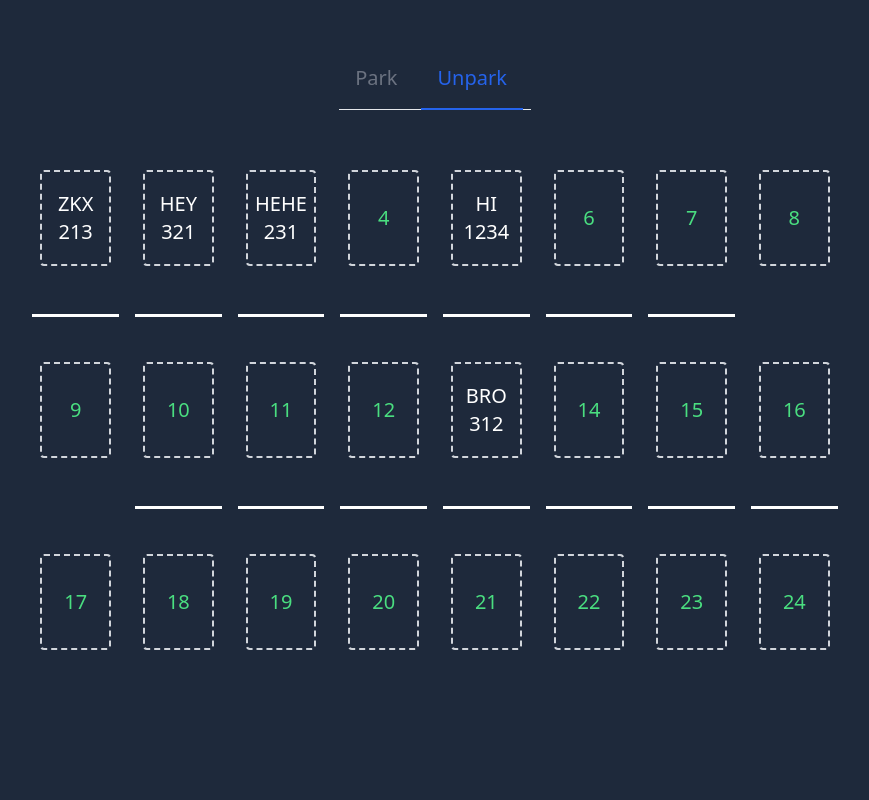
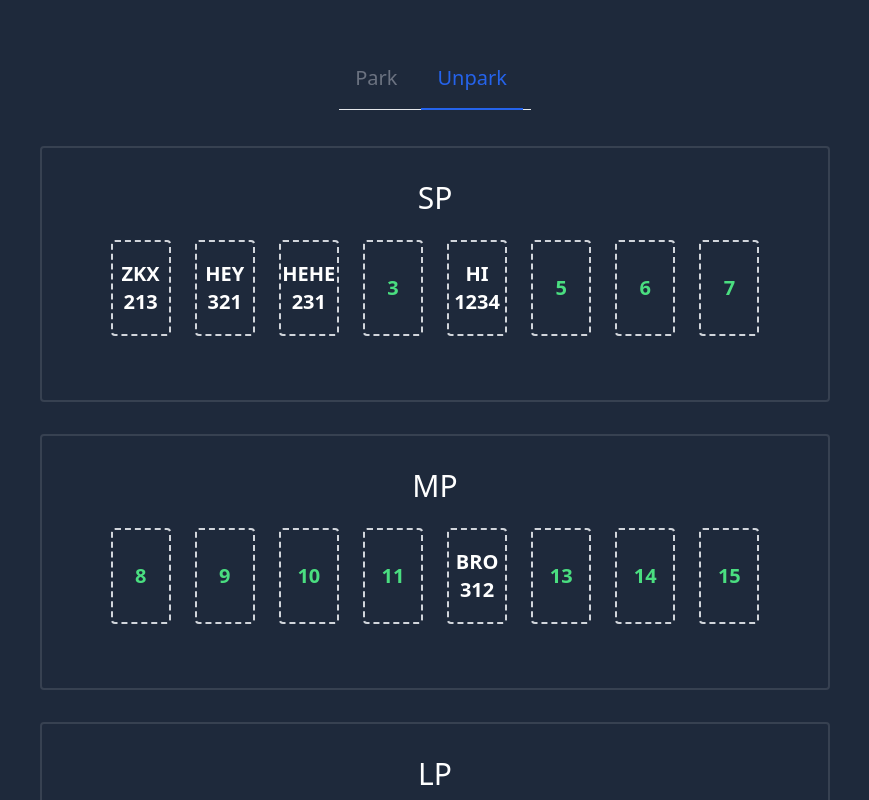
Before and after one commit to bensahagun/paymongo-parking-lot-ts, a React (Create React App) app in the folder client/: page / in a window 1280 px wide. Both pictures are taken after a click on the tab "Unpark". Shown: the top 800 px of the page, without its empty margins (205-1074 px from the left). Built offline with nearby package versions, Linux system fonts and the light colour scheme.

Commit message:
add: parking lot dummy data

```diff
--- a/client/src/App.tsx
+++ b/client/src/App.tsx
@@ -1,6 +1,6 @@
 import React, { useState } from "react";
 import Entrance from "./components/Entrance/Entrance";
-import Unpark from "./components/Unpark/Unpark";
+import ParkingLot from "./components/ParkingLot/ParkingLot";
 import Tabs from "./components/Tabs/Tabs";
 
 function App() {
@@ -17,7 +17,7 @@ function App() {
       case 1:
         return (
           <div className='w-8/12'>
-            <Unpark />
+            <ParkingLot />
           </div>
         );
     }
--- /dev/null
+++ b/client/src/components/ParkingLot/ParkingLot.tsx
@@ -0,0 +1,175 @@
+import React from "react";
+import classnames from "classnames";
+
+const data = [
+  {
+    slotSize: "SP",
+    slots: [
+      {
+        slotNumber: 0,
+        vehicleType: "SP",
+        occupant: "ZKX 213",
+      },
+      {
+        slotNumber: 1,
+        vehicleType: "MP",
+        occupant: "HEY 321",
+      },
+      {
+        slotNumber: 2,
+        vehicleType: "LP",
+        occupant: "HEHE 231",
+      },
+      {
+        slotNumber: 3,
+        vehicleType: "SP",
+        occupant: undefined,
+      },
+      {
+        slotNumber: 4,
+        vehicleType: "SP",
+        occupant: "HI 1234",
+      },
+      {
+        slotNumber: 5,
+        vehicleType: "MP",
+        occupant: undefined,
+      },
+      {
+        slotNumber: 6,
+        vehicleType: "LP",
+        occupant: undefined,
+      },
+      {
+        slotNumber: 7,
+        vehicleType: "SP",
+        occupant: undefined,
+      },
+    ],
+  },
+  {
+    slotSize: "MP",
+    slots: [
+      {
+        slotNumber: 8,
+        vehicleType: "SP",
+        occupant: undefined,
+      },
+      {
+        slotNumber: 9,
+        vehicleType: "MP",
+        occupant: undefined,
+      },
+
+      {
+        slotNumber: 10,
+        vehicleType: "LP",
+        occupant: undefined,
+      },
+
+      {
+        slotNumber: 11,
+        vehicleType: "SP",
+        occupant: undefined,
+      },
+      {
+        slotNumber: 12,
+        vehicleType: "SP",
+        occupant: "BRO 312",
+      },
+      {
+        slotNumber: 13,
+        vehicleType: "MP",
+        occupant: undefined,
+      },
+
+      {
+        slotNumber: 14,
+        vehicleType: "LP",
+        occupant: undefined,
+      },
+
+      {
+        slotNumber: 15,
+        vehicleType: "SP",
+        occupant: undefined,
+      },
+    ],
+  },
+  {
+    slotSize: "LP",
+    slots: [
+      {
+        slotNumber: 16,
+        vehicleType: "SP",
+        occupant: undefined,
+      },
+
+      {
+        slotNumber: 17,
+        vehicleType: "SP",
+        occupant: undefined,
+      },
+      {
+        slotNumber: 18,
+        vehicleType: "SP",
+        occupant: undefined,
+      },
+      {
+        slotNumber: 19,
+        vehicleType: "SP",
+        occupant: undefined,
+      },
+      {
+        slotNumber: 20,
+        vehicleType: "SP",
+        occupant: undefined,
+      },
+      {
+        slotNumber: 21,
+        vehicleType: "SP",
+        occupant: undefined,
+      },
+      {
+        slotNumber: 22,
+        vehicleType: "SP",
+        occupant: undefined,
+      },
+      {
+        slotNumber: 23,
+        vehicleType: "SP",
+        occupant: undefined,
+      },
+    ],
+  },
+];
+
+const ParkingLot = () => {
+  const unParkVehicle = (plateNum: string | undefined) => {};
+
+  return (
+    <div className='gap-8 grid'>
+      {data.map((slot, key) => (
+        <div className='border-gray-700 rounded border-solid border-2 p-8'>
+          <h3 className='text-white text-3xl'>{slot.slotSize}</h3>
+          <div className='mx-auto pt-6 gap-6  flex items-center justify-center'>
+            {slot.slots.map((s) => (
+              <div
+                onClick={() => unParkVehicle(s.occupant)}
+                className='relative w-1/12 rounded mb-8 border-gray-300 dark:border-gray-700 border-dashed border-2 h-24 items-center flex justify-center'
+              >
+                <span
+                  className={classnames("capitalize font-bold text-xl", s.occupant ? " text-white " : "text-green-400")}
+                >
+                  {s.occupant || s.slotNumber}
+                </span>
+              </div>
+            ))}
+          </div>
+        </div>
+      ))}
+    </div>
+  );
+};
+
+export default ParkingLot;
--- a/client/src/components/Unpark/Unpark.tsx
+++ /dev/null
@@ -1,160 +0,0 @@
-import React from "react";
-import classnames from "classnames";
-
-const data = [
-  {
-    slotNumber: 0,
-    vehicleType: "SP",
-    occupant: "ZKX 213",
-  },
-  {
-    slotNumber: 1,
-    vehicleType: "MP",
-    occupant: "HEY 321",
-  },
-
-  {
-    slotNumber: 2,
-    vehicleType: "LP",
-    occupant: "HEHE 231",
-  },
-
-  {
-    slotNumber: 3,
-    vehicleType: "SP",
-    occupant: null,
-  },
-  {
-    slotNumber: 4,
-    vehicleType: "SP",
-    occupant: "HI 1234",
-  },
-  {
-    slotNumber: 5,
-    vehicleType: "MP",
-    occupant: null,
-  },
-
-  {
-    slotNumber: 6,
-    vehicleType: "LP",
-    occupant: null,
-  },
-
-  {
-    slotNumber: 7,
-    vehicleType: "SP",
-    occupant: null,
-  },
-  {
-    slotNumber: 8,
-    vehicleType: "SP",
-    occupant: null,
-  },
-  {
-    slotNumber: 9,
-    vehicleType: "MP",
-    occupant: null,
-  },
-
-  {
-    slotNumber: 10,
-    vehicleType: "LP",
-    occupant: null,
-  },
-
-  {
-    slotNumber: 11,
-    vehicleType: "SP",
-    occupant: null,
-  },
-  {
-    slotNumber: 12,
-    vehicleType: "SP",
-    occupant: "BRO 312",
-  },
-  {
-    slotNumber: 13,
-    vehicleType: "MP",
-    occupant: null,
-  },
-
-  {
-    slotNumber: 14,
-    vehicleType: "LP",
-    occupant: null,
-  },
-
-  {
-    slotNumber: 15,
-    vehicleType: "SP",
-    occupant: null,
-  },
-
-  {
-    slotNumber: 16,
-    vehicleType: "SP",
-    occupant: null,
-  },
-
-  {
-    slotNumber: 17,
-    vehicleType: "SP",
-    occupant: null,
-  },
-  {
-    slotNumber: 18,
-    vehicleType: "SP",
-    occupant: null,
-  },
-  {
-    slotNumber: 19,
-    vehicleType: "SP",
-    occupant: null,
-  },
-  {
-    slotNumber: 20,
-    vehicleType: "SP",
-    occupant: null,
-  },
-  {
-    slotNumber: 21,
-    vehicleType: "SP",
-    occupant: null,
-  },
-  {
-    slotNumber: 22,
-    vehicleType: "SP",
-    occupant: null,
-  },
-  {
-    slotNumber: 23,
-    vehicleType: "SP",
-    occupant: null,
-  },
-];
-
-const ParkingLot = () => {
-  return (
-    <div>
-      <div id='parking-lot' className=' container mx-auto grid grid-cols-8 pt-6 gap-8'>
-        {data.map((s) => {
-          return (
-            <div
-              key={s.slotNumber}
-              className='relative rounded mb-8  border-gray-300 dark:border-gray-700 border-dashed border-2 h-24 items-center flex justify-center'
-            >
-              <span
-                className={classnames("capitalizefont-bold text-xl", s.occupant ? " text-white " : "text-green-400")}
-              >
-                {s.occupant || s.slotNumber + 1}
-              </span>
-            </div>
-          );
-        })}
-      </div>
-    </div>
-  );
-};
-
-export default ParkingLot;
--- a/client/src/index.css
+++ b/client/src/index.css
@@ -1,7 +1,7 @@
 @tailwind base;
 @tailwind components;
 @tailwind utilities;
-
+/*
 #parking-lot > div:nth-child(n + 9):before {
   content: "";
   height: 3px;
@@ -21,4 +21,4 @@
 
 #parking-lot > div:nth-child(17):before {
   display: none;
-}
+} */
```
